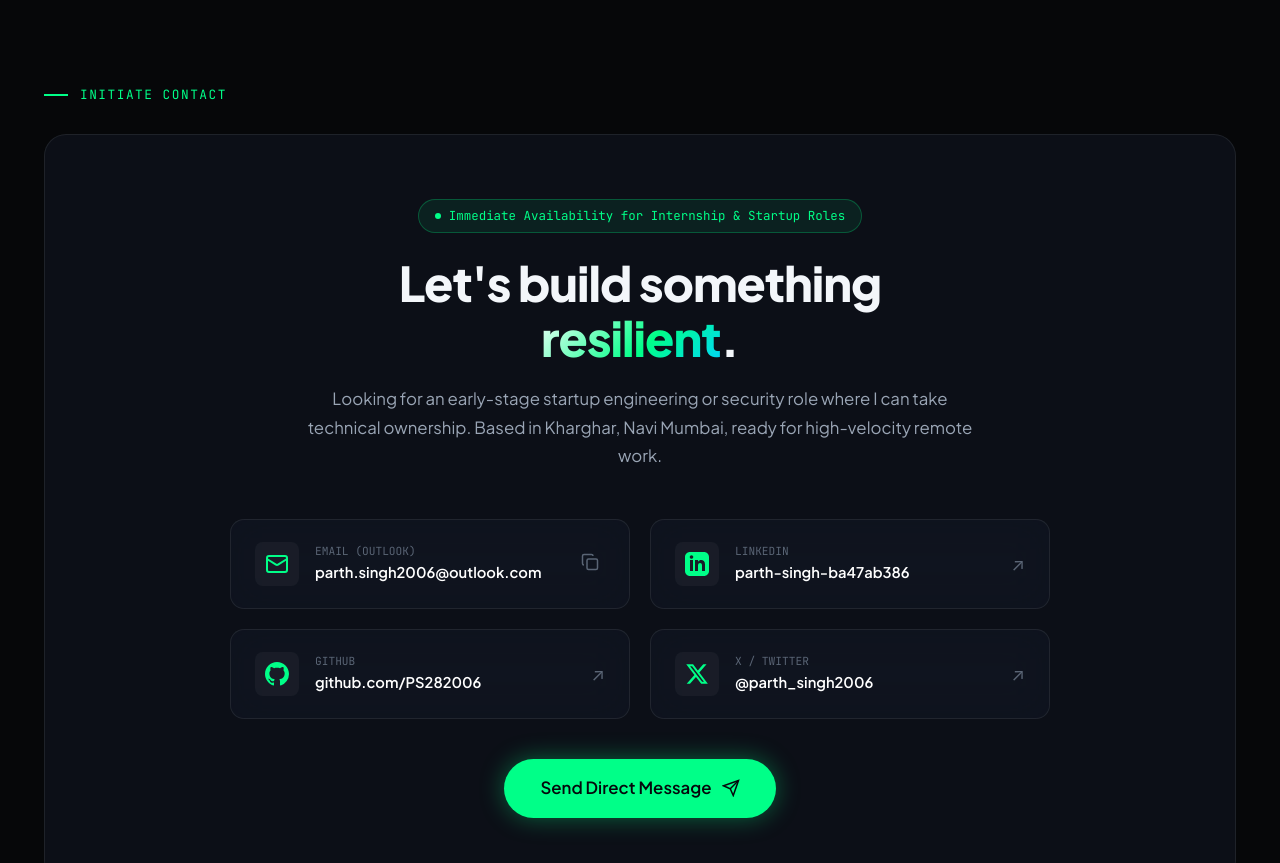
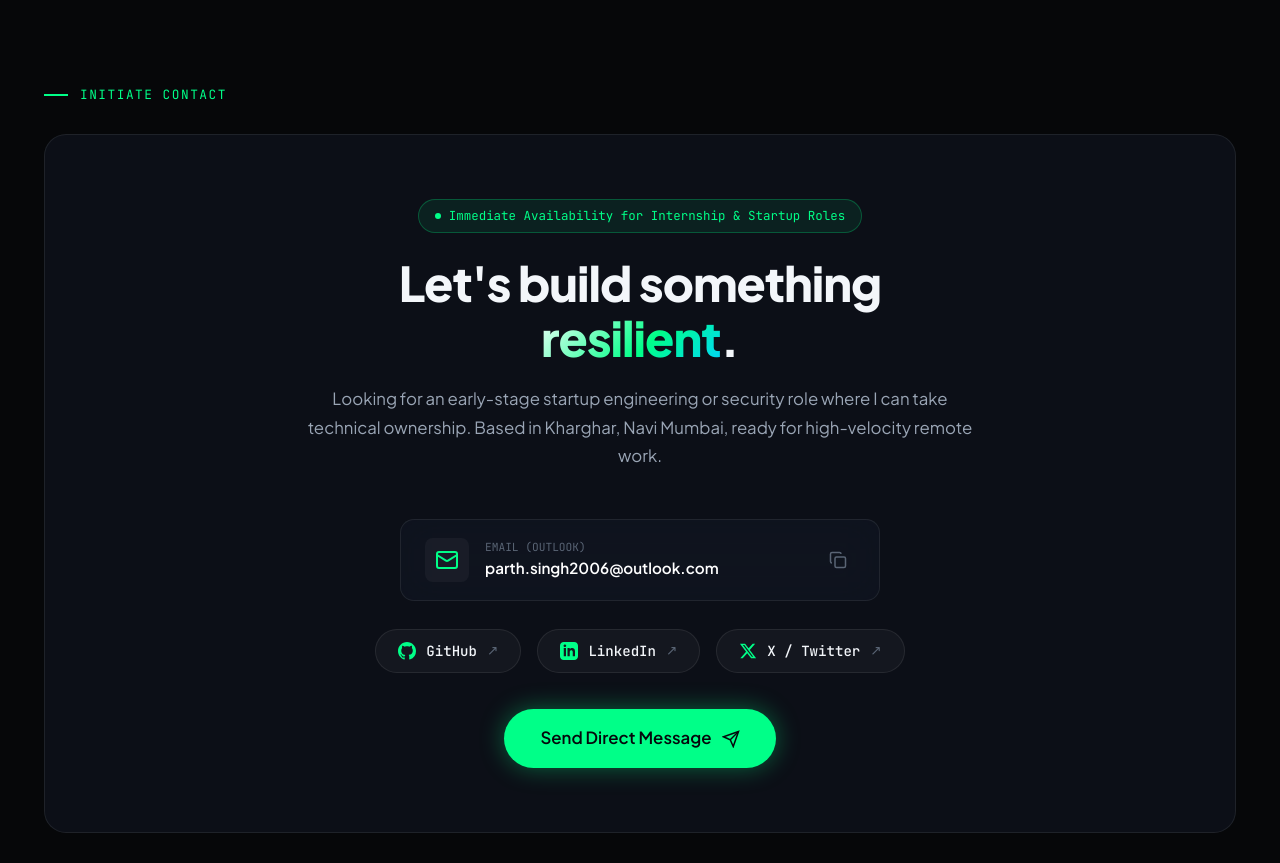
Before and after one commit to PS282006/portfolio, a plain HTML site: page index.html in a window 1280 px wide. Shown: the part 5740-6603 px from the top of the page. Drawn offline with Linux system fonts and the light colour scheme.

Commit message:
fix: keep email card centered and convert socials to clean clickable links inside contact box

```diff
--- a/index.html
+++ b/index.html
@@ -707,9 +707,8 @@
           </p>
         </div>
 
-        <div class="contact-cards-grid">
         <!-- Outlook Mail Card with Copy Button -->
-          <div class="contact-card glass">
+        <div class="contact-email-card glass">
           <div class="cc-icon">
             <svg width="24" height="24" viewBox="0 0 24 24" fill="none" stroke="currentColor" stroke-width="2"><rect width="20" height="16" x="2" y="4" rx="2"/><path d="m22 7-8.97 5.7a1.94 1.94 0 0 1-2.06 0L2 7"/></svg>
           </div>
@@ -717,45 +716,29 @@
             <span class="cc-label">Email (Outlook)</span>
             <a href="mailto:parth.singh2006@outlook.com" class="cc-value">parth.singh2006@outlook.com</a>
           </div>
-            <button class="cc-action-btn copy-email-btn" data-email="parth.singh2006@outlook.com" aria-label="Copy Email">
+          <button class="cc-action-btn copy-email-btn" data-email="parth.singh2006@outlook.com" aria-label="Copy Email" title="Copy to clipboard">
             <svg width="18" height="18" viewBox="0 0 24 24" fill="none" stroke="currentColor" stroke-width="2"><rect width="14" height="14" x="8" y="8" rx="2" ry="2"/><path d="M4 16c-1.1 0-2-.9-2-2V4c0-1.1.9-2 2-2h10c1.1 0 2 .9 2 2"/></svg>
           </button>
         </div>
 
-          <!-- LinkedIn Card -->
-          <a href="https://www.linkedin.com/in/parth-singh-ba47ab386" target="_blank" rel="noopener noreferrer" class="contact-card glass">
-            <div class="cc-icon">
-              <svg width="24" height="24" viewBox="0 0 24 24" fill="currentColor"><path d="M19 0h-14c-2.761 0-5 2.239-5 5v14c0 2.761 2.239 5 5 5h14c2.762 0 5-2.239 5-5v-14c0-2.761-2.238-5-5-5zm-11 19h-3v-11h3v11zm-1.5-12.268c-.966 0-1.75-.79-1.75-1.764s.784-1.764 1.75-1.764 1.75.79 1.75 1.764-.783 1.764-1.75 1.764zm13.5 12.268h-3v-5.604c0-3.368-4-3.113-4 0v5.604h-3v-11h3v1.765c1.396-2.586 7-2.777 7 2.476v6.759z"/></svg>
-            </div>
-            <div class="cc-info">
-              <span class="cc-label">LinkedIn</span>
-              <span class="cc-value">parth-singh-ba47ab386</span>
-            </div>
-            <div class="cc-arrow">↗</div>
+        <!-- Clickable Links: GitHub, LinkedIn, X / Twitter -->
+        <div class="contact-socials-row">
+          <a href="https://github.com/PS282006" target="_blank" rel="noopener noreferrer" class="contact-social-link">
+            <svg width="18" height="18" viewBox="0 0 24 24" fill="currentColor"><path d="M12 0C5.37 0 0 5.37 0 12c0 5.31 3.435 9.795 8.205 11.385.6.105.825-.255.825-.57 0-.285-.015-1.23-.015-2.235-3.015.555-3.795-.735-4.035-1.41-.135-.345-.72-1.41-1.23-1.695-.42-.225-1.02-.78-.015-.795.945-.015 1.62.87 1.845 1.23 1.08 1.815 2.805 1.305 3.495.99.105-.78.42-1.305.765-1.605-2.67-.3-5.46-1.335-5.46-5.925 0-1.305.465-2.385 1.23-3.225-.12-.3-.54-1.53.12-3.18 0 0 1.005-.315 3.3 1.23.96-.27 1.98-.405 3-.405s2.04.135 3 .405c2.295-1.56 3.3-1.23 3.3-1.23.66 1.65.24 2.88.12 3.18.765.84 1.23 1.905 1.23 3.225 0 4.605-2.805 5.625-5.475 5.925.435.375.81 1.095.81 2.22 0 1.605-.015 2.895-.015 3.3 0 .315.225.69.825.57A12.02 12.02 0 0 0 24 12c0-6.63-5.37-12-12-12z"/></svg>
+            <span>GitHub</span>
+            <span class="csl-arrow">↗</span>
           </a>
 
-          <!-- GitHub Card -->
-          <a href="https://github.com/PS282006" target="_blank" rel="noopener noreferrer" class="contact-card glass">
-            <div class="cc-icon">
-              <svg width="24" height="24" viewBox="0 0 24 24" fill="currentColor"><path d="M12 0C5.37 0 0 5.37 0 12c0 5.31 3.435 9.795 8.205 11.385.6.105.825-.255.825-.57 0-.285-.015-1.23-.015-2.235-3.015.555-3.795-.735-4.035-1.41-.135-.345-.72-1.41-1.23-1.695-.42-.225-1.02-.78-.015-.795.945-.015 1.62.87 1.845 1.23 1.08 1.815 2.805 1.305 3.495.99.105-.78.42-1.305.765-1.605-2.67-.3-5.46-1.335-5.46-5.925 0-1.305.465-2.385 1.23-3.225-.12-.3-.54-1.53.12-3.18 0 0 1.005-.315 3.3 1.23.96-.27 1.98-.405 3-.405s2.04.135 3 .405c2.295-1.56 3.3-1.23 3.3-1.23.66 1.65.24 2.88.12 3.18.765.84 1.23 1.905 1.23 3.225 0 4.605-2.805 5.625-5.475 5.925.435.375.81 1.095.81 2.22 0 1.605-.015 2.895-.015 3.3 0 .315.225.69.825.57A12.02 12.02 0 0 0 24 12c0-6.63-5.37-12-12-12z"/></svg>
-            </div>
-            <div class="cc-info">
-              <span class="cc-label">GitHub</span>
-              <span class="cc-value">github.com/PS282006</span>
-            </div>
-            <div class="cc-arrow">↗</div>
+          <a href="https://www.linkedin.com/in/parth-singh-ba47ab386" target="_blank" rel="noopener noreferrer" class="contact-social-link">
+            <svg width="18" height="18" viewBox="0 0 24 24" fill="currentColor"><path d="M19 0h-14c-2.761 0-5 2.239-5 5v14c0 2.761 2.239 5 5 5h14c2.762 0 5-2.239 5-5v-14c0-2.761-2.238-5-5-5zm-11 19h-3v-11h3v11zm-1.5-12.268c-.966 0-1.75-.79-1.75-1.764s.784-1.764 1.75-1.764 1.75.79 1.75 1.764-.783 1.764-1.75 1.764zm13.5 12.268h-3v-5.604c0-3.368-4-3.113-4 0v5.604h-3v-11h3v1.765c1.396-2.586 7-2.777 7 2.476v6.759z"/></svg>
+            <span>LinkedIn</span>
+            <span class="csl-arrow">↗</span>
           </a>
 
-          <!-- X (Twitter) Card -->
-          <a href="https://x.com/parth_singh2006" target="_blank" rel="noopener noreferrer" class="contact-card glass">
-            <div class="cc-icon">
-              <svg width="24" height="24" viewBox="0 0 24 24" fill="currentColor"><path d="M18.244 2.25h3.308l-7.227 8.26 8.502 11.24H16.17l-5.214-6.817L4.99 21.75H1.68l7.73-8.835L1.254 2.25H8.08l4.713 6.231zm-1.161 17.52h1.833L7.084 4.126H5.117z"/></svg>
-            </div>
-            <div class="cc-info">
-              <span class="cc-label">X / Twitter</span>
-              <span class="cc-value">@parth_singh2006</span>
-            </div>
-            <div class="cc-arrow">↗</div>
+          <a href="https://x.com/parth_singh2006" target="_blank" rel="noopener noreferrer" class="contact-social-link">
+            <svg width="18" height="18" viewBox="0 0 24 24" fill="currentColor"><path d="M18.244 2.25h3.308l-7.227 8.26 8.502 11.24H16.17l-5.214-6.817L4.99 21.75H1.68l7.73-8.835L1.254 2.25H8.08l4.713 6.231zm-1.161 17.52h1.833L7.084 4.126H5.117z"/></svg>
+            <span>X / Twitter</span>
+            <span class="csl-arrow">↗</span>
           </a>
         </div>
 
--- a/style.css
+++ b/style.css
@@ -1296,6 +1296,8 @@ body.cursor-hover .cursor-follower {
 .contact-wrap {
   padding: 64px;
   text-align: center;
+  overflow: hidden;
+  box-sizing: border-box;
 }
 
 .contact-header {
@@ -1327,24 +1329,17 @@ body.cursor-hover .cursor-follower {
   margin-bottom: 28px;
 }
 
-.contact-cards-grid {
-  display: grid;
-  grid-template-columns: repeat(2, 1fr);
-  gap: 20px;
-  max-width: 820px;
-  margin: 0 auto 40px;
-}
-
-.contact-card {
+.contact-email-card {
   display: flex;
   align-items: center;
   gap: 16px;
-  padding: 22px 24px;
-  text-decoration: none;
+  padding: 18px 24px;
+  max-width: 480px;
+  width: 100%;
+  margin: 0 auto 28px;
+  border-radius: var(--radius-md);
   text-align: left;
-  border-radius: var(--radius-md);
-  position: relative;
-  min-width: 0;
+  box-sizing: border-box;
 }
 
 .cc-icon {
@@ -1374,25 +1369,18 @@ body.cursor-hover .cursor-follower {
 }
 
 .cc-value {
-  font-size: 0.92rem;
+  font-size: 0.95rem;
   font-weight: 600;
   color: #ffffff;
   text-decoration: none;
   white-space: nowrap;
   overflow: hidden;
   text-overflow: ellipsis;
-}
-
-.cc-arrow {
-  margin-left: auto;
-  color: var(--text-muted);
-  font-size: 1.1rem;
-  transition: transform var(--transition-fast);
-}
-
-.contact-card:hover .cc-arrow {
-  color: var(--accent-emerald);
-  transform: translate(3px, -3px);
+  transition: color var(--transition-fast);
+}
+
+.cc-value:hover {
+  color: var(--accent-emerald);
 }
 
 .cc-action-btn {
@@ -1401,14 +1389,67 @@ body.cursor-hover .cursor-follower {
   border: none;
   color: var(--text-muted);
   cursor: pointer;
-  padding: 6px;
-  border-radius: 4px;
+  padding: 8px;
+  border-radius: var(--radius-sm);
   transition: all var(--transition-fast);
+  display: flex;
+  align-items: center;
+  justify-content: center;
 }
 
 .cc-action-btn:hover {
   color: var(--accent-emerald);
   background: rgba(0, 255, 136, 0.1);
+}
+
+/* Clickable Social Links Row (GitHub, LinkedIn, Twitter) */
+.contact-socials-row {
+  display: flex;
+  justify-content: center;
+  align-items: center;
+  gap: 16px;
+  flex-wrap: wrap;
+  margin-bottom: 36px;
+}
+
+.contact-social-link {
+  display: inline-flex;
+  align-items: center;
+  gap: 10px;
+  padding: 10px 22px;
+  background: rgba(255, 255, 255, 0.035);
+  border: 1px solid var(--surface-border);
+  border-radius: var(--radius-full);
+  color: var(--text-primary);
+  font-family: var(--font-mono);
+  font-size: 0.88rem;
+  font-weight: 500;
+  text-decoration: none;
+  transition: all var(--transition-fast);
+}
+
+.contact-social-link:hover {
+  background: rgba(0, 255, 136, 0.08);
+  border-color: rgba(0, 255, 136, 0.35);
+  color: var(--accent-emerald);
+  transform: translateY(-2px);
+  box-shadow: 0 4px 16px rgba(0, 255, 136, 0.15);
+}
+
+.contact-social-link svg {
+  color: var(--accent-emerald);
+  flex-shrink: 0;
+}
+
+.csl-arrow {
+  color: var(--text-muted);
+  font-size: 0.85rem;
+  transition: transform var(--transition-fast), color var(--transition-fast);
+}
+
+.contact-social-link:hover .csl-arrow {
+  color: var(--accent-emerald);
+  transform: translate(2px, -2px);
 }
 
 .contact-cta-action {
@@ -1524,9 +1565,6 @@ body.cursor-hover .cursor-follower {
   }
   .bento-inner, .bento-inner.reverse {
     grid-template-columns: 1fr;
-  }
-  .contact-cards-grid {
-    grid-template-columns: repeat(2, 1fr);
   }
 }
 
@@ -1546,8 +1584,16 @@ body.cursor-hover .cursor-follower {
   .contact-wrap {
     padding: 36px 20px;
   }
-  .contact-cards-grid {
-    grid-template-columns: 1fr;
+  .contact-email-card {
+    padding: 14px 16px;
+    gap: 12px;
+  }
+  .contact-socials-row {
+    gap: 10px;
+  }
+  .contact-social-link {
+    padding: 8px 16px;
+    font-size: 0.82rem;
   }
   .footer-container {
     flex-direction: column;
```
Lines whose indentation alone changed are shown as unchanged.
